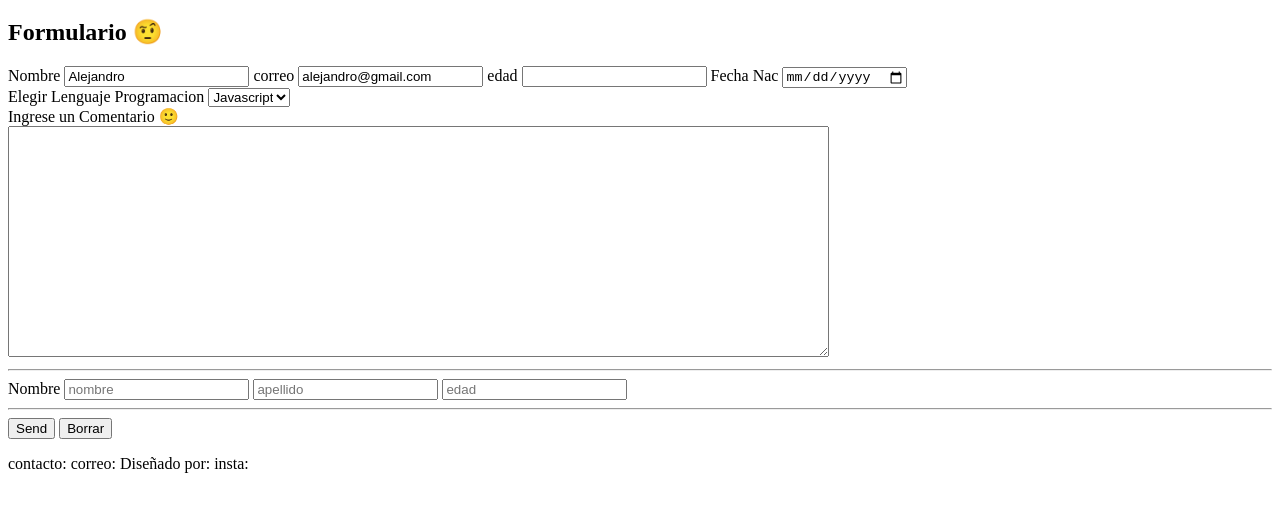
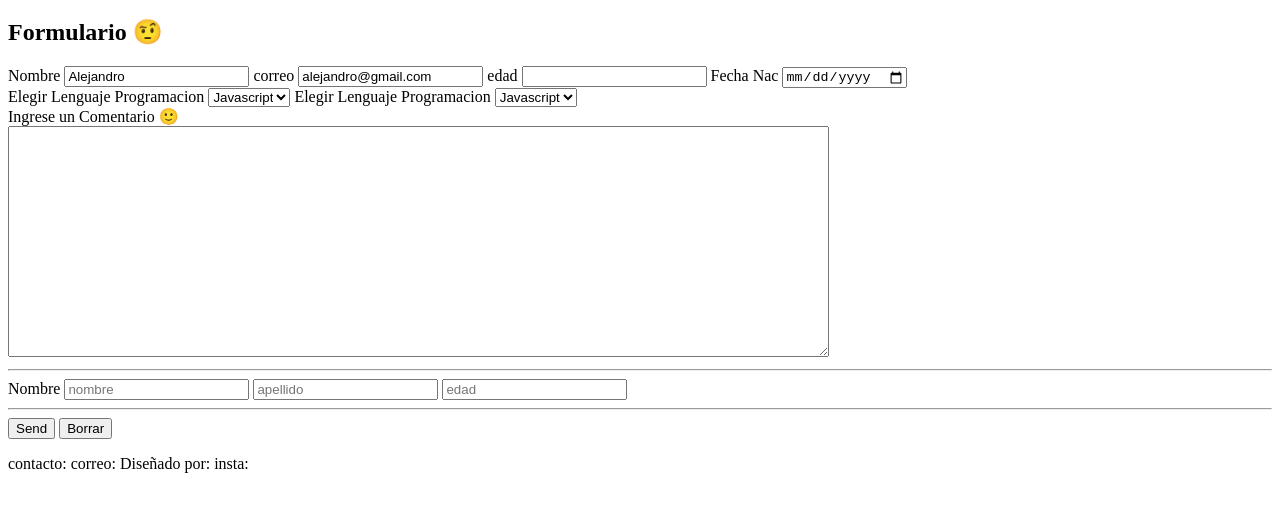
Before and after one commit to alejandrozapata73/portafolio_prueba_clase_3, a plain HTML site: page contacto.html in a window 1280 px wide. Shown: the part 224-736 px from the top of the page. Drawn offline with Linux system fonts and the light colour scheme.

Commit message:
agregue otro select

```diff
--- a/contacto.html
+++ b/contacto.html
@@ -61,6 +61,19 @@
 
             </select>
 
+            <label for="">Elegir Lenguaje Programacion</label>
+
+            <select >
+
+                <option value="">Javascript</option>
+                <option value="">Java</option>
+                <option value="">Python</option>
+                <option value="">Ruby</option>
+
+
+            </select>
+
+
             <br>
 
             <label for="">Ingrese un Comentario 🙂</label>
```
